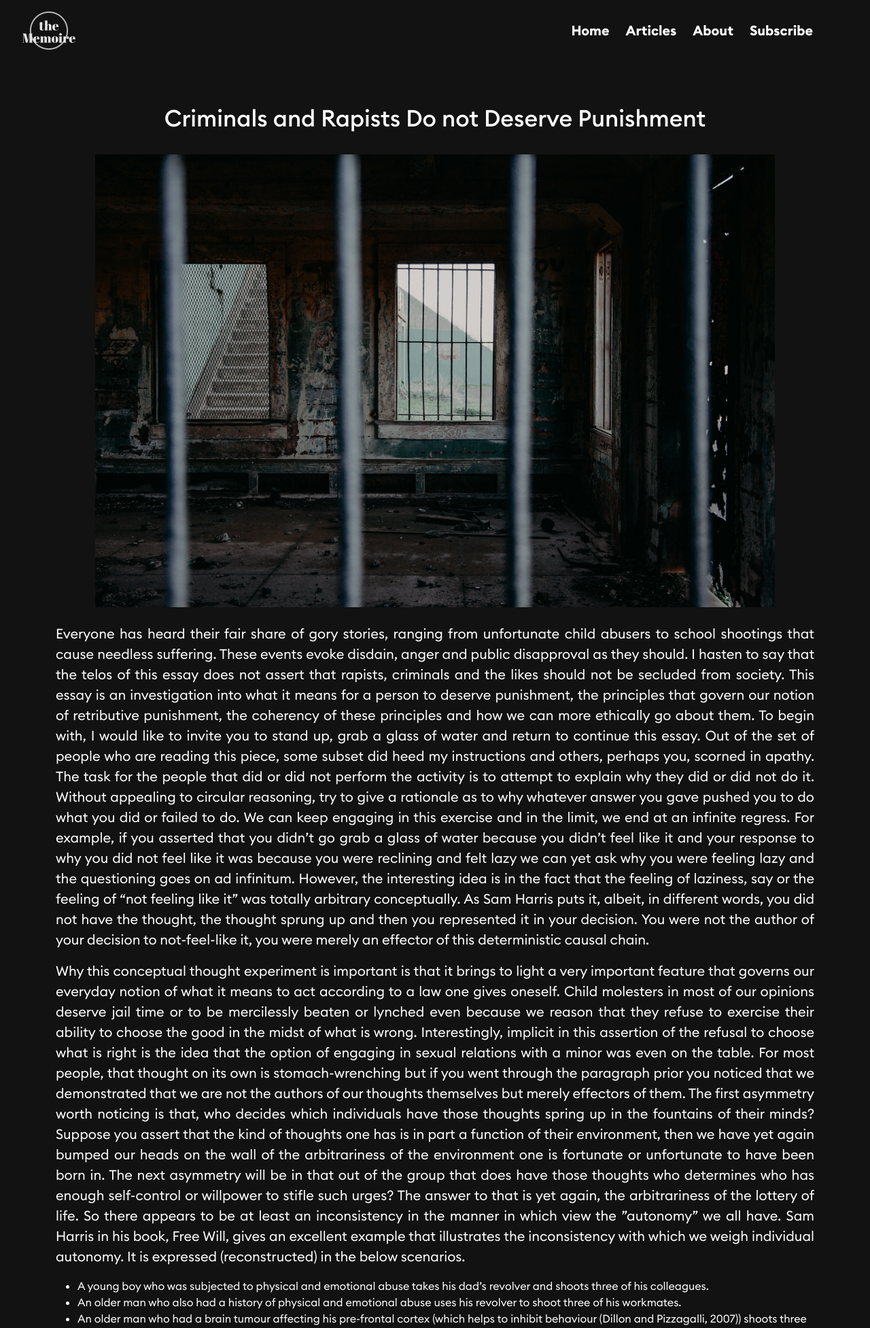
After one commit to baabashinelle/theMemoire, a PHP site: page /criminals.php in a window 1280 px wide. The commit adds this page. Shown: the top 1953 px of the page at 68% size. Run offline with PHP 8.4, Linux system fonts and the light colour scheme.

Commit message:
add article about Criminals

```diff
--- a/about.php
+++ b/about.php
@@ -4,7 +4,7 @@
     <meta charset="UTF-8" />
     <meta http-equiv="X-UA-Compatible" content="IE=edge" />
     <meta name="viewport" content="width=device-width, initial-scale=1.0" />
-    <title>Written By Larry - About</title>
+    <title>Written By Larry - About Me</title>
     <!--Favicon-->
     <link
       rel="shortcut icon"
--- /dev/null
+++ b/criminals.php
@@ -0,0 +1,246 @@
+<!DOCTYPE html>
+<html lang="en">
+  <head>
+    <meta charset="UTF-8" />
+    <meta http-equiv="X-UA-Compatible" content="IE=edge" />
+    <meta name="viewport" content="width=device-width, initial-scale=1.0" />
+    <title>Written By Larry - Criminals and Rapists</title>
+    <!--Favicon-->
+    <link
+      rel="shortcut icon"
+      href="assets/images/My project (1).png"
+      type="image/x-icon"
+    />
+
+    <!--Core CSS-->
+    <link rel="stylesheet" href="style.css" />
+
+    <!--Bootstrap CSS-->
+    <link
+      href="https://cdn.jsdelivr.net/npm/bootstrap@5.1.3/dist/css/bootstrap.min.css"
+      rel="stylesheet"
+      integrity="sha384-1BmE4kWBq78iYhFldvKuhfTAU6auU8tT94WrHftjDbrCEXSU1oBoqyl2QvZ6jIW3"
+      crossorigin="anonymous"
+    />
+
+    <!--Euclid font-->
+    <link href="fontseuclid/stylesheet.css" rel="stylesheet" type="text/css" />
+
+    <!--Font Awesome-->
+    <link rel="stylesheet" href="fontawesome/css/all.css" />
+
+    <!--Animate on scroll-->
+    <link rel="stylesheet" href="https://unpkg.com/aos@next/dist/aos.css" />
+  </head>
+  <body>
+    <nav class="navbar navbar-expand-lg navbar-light">
+      <div class="container-fluid">
+        <a class="navbar-brand logo" href="index.php"
+          ><img
+            src="assets/images/My project (1).png"
+              alt="The Memoire"
+              width="80"
+        /></a>
+        <button
+          class="navbar-toggler"
+          type="button"
+          data-bs-toggle="collapse"
+          data-bs-target="#navbarNavAltMarkup"
+          aria-controls="navbarNavAltMarkup"
+          aria-expanded="false"
+          aria-label="Toggle navigation"
+        >
+          <span class="navbar-toggler-icon"></span>
+        </button>
+        <div class="collapse navbar-collapse" id="navbarNavAltMarkup">
+          <div class="navbar-nav ms-auto navitems">
+            <a class="nav-link" href="index.php">Home</a>
+            <a class="nav-link" href="index.php">Articles</a>
+            <a class="nav-link" href="about.php">About</a>
+            <a class="nav-link" href="#footer">Subscribe</a>
+          </div>
+        </div>
+      </div>
+    </nav>
+
+    <section class="nima-sec">
+      <div class="container">
+        <h3 class="text-center pb-4">
+          Criminals and Rapists Do not Deserve Punishment
+        </h3>
+        <div class="text-center">
+          <img
+            src="assets/images/jail.jpg"
+            class="Jail"
+            width="1000"
+            alt=""
+          />
+        </div>
+        <p class="pt-4">
+          Everyone has heard their fair share of gory stories, ranging from unfortunate child abusers to
+          school shootings that cause needless suffering. These events evoke disdain, anger and public disapproval as they should. I hasten to say that the telos of this essay does not assert that rapists, criminals and the likes should not be secluded from society. This essay is an investigation into what it means for a person to deserve punishment, the principles that govern our notion of retributive punishment, the coherency of these principles and how we can more ethically go about them.
+          To begin with, I would like to invite you to stand up, grab a glass of water and return to continue this essay. Out of the set of people who are reading this piece, some subset did heed my instructions and others, perhaps you, scorned in apathy. The task for the people that did or did not perform the activity is to attempt to explain why they did or did not do it. Without appealing to circular reasoning, try to give a rationale as to why whatever answer you gave pushed you to do what you did or failed to do. We can keep engaging in this exercise and in the limit, we end at an infinite regress. For example, if you asserted that you didn’t go grab a glass of water because you didn’t feel like it and your response to why you did not feel like it was because you were reclining and felt lazy we can yet ask why you were feeling lazy and the questioning goes on ad infinitum. However, the interesting idea is in the fact that the feeling of laziness, say or the feeling of “not feeling like it” was totally arbitrary conceptually. As Sam Harris puts it, albeit, in different words, you did not have the thought, the thought sprung up and then you represented it in your decision. You were not the author of your decision to not-feel-like it, you were merely an effector of this deterministic causal chain.
+        </p>
+        <p>
+          Why this conceptual thought experiment is important is that it brings to light a very important feature that governs
+          our everyday notion of what it means to act according to a law one gives oneself. Child molesters in most of our
+          opinions deserve jail time or to be mercilessly beaten or lynched even because we reason that they refuse to
+          exercise their ability to choose the good in the midst of what is wrong. Interestingly, implicit in this assertion
+          of the refusal to choose what is right is the idea that the option of engaging in sexual relations with a minor was
+          even on the table. For most people, that thought on its own is stomach-wrenching but if you went through the paragraph
+          prior you noticed that we demonstrated that we are not the authors of our thoughts themselves but merely effectors of them.
+           The first asymmetry worth noticing is that, who decides which individuals have those thoughts spring up in the fountains
+           of their minds? Suppose you assert that the kind of thoughts one has is in part a function of their environment, then we
+            have yet again bumped our heads on the wall of the arbitrariness of the environment one is fortunate or unfortunate to
+            have been born in. The next asymmetry will be in that out of the group that does have those thoughts who determines who
+             has enough self-control or willpower to stifle such urges? The answer to that is yet again, the arbitrariness of the lottery
+             of life. So there appears to be at least an inconsistency in the manner in which view the ”autonomy” we all have. Sam Harris
+             in his book, Free Will, gives an excellent example that illustrates the inconsistency with which we weigh individual autonomy.
+             It is expressed (reconstructed) in the below scenarios.
+             <ul>
+                 <li>A young boy who was subjected to physical and emotional abuse takes his dad’s revolver and shoots three of his colleagues.</li>
+                 <li>An older man who also had a history of physical and emotional abuse uses his revolver to shoot three of his workmates.</li>
+                 <li>An older man who had a brain tumour affecting his pre-frontal cortex (which helps to inhibit behaviour (Dillon and Pizzagalli, 2007)) shoots three of his family members.</li>
+             </ul>
+             <p>
+                In many cases, we view scenarios 1 and 3 as individuals that are victims of circumstance. For scenario 3 we may assert that
+             the older man was a victim of his biology and hence it might not be morally sound to hold them as accountable as a person
+             who in our view, chooses to engage in this abhorrent act. Granted that not many criminals have tumours creeping over their
+             pre-frontal cortex, we can still make the argument that the older man in scenario 2 is a victim of a combination of his environment
+             and biology. The former because it is obvious that our external environment has a great impact on the way we see the world and
+             the latter because it is random who has the biological ability to stifle such desires. So the argument here is that there is no
+             conceptual difference between the individual who is supposedly a victim of his biology and the older individual who pulled the
+             trigger on his three workmates.
+             </p>
+        </p>
+        <p>
+          Consequentially, you might be wondering if this worldview shakes our justice system’s
+          foundation and you will be right because such a view does in fact question the moral grounds
+          of retributive justice. If thoughts are picked by sentient creatures from an abstract realm
+          of mental and biological processes that we are of no direct control of, then the moral accountancy
+          that the current justice system calls for is overpricing and may even be immoral. This doesn’t mean
+          that we must resort to chaotic virtueless mayhem or fatalistic tendencies. It is a call to look at
+          the perpetrators of “evil” acts with much more empathy than retributive justice currently provides.
+          This understanding does not trash the utility of locking dangerous people up. As Harris puts it, it is
+           perfectly coherent to agree that those who commit atrocious crimes are not themselves to be blamed and
+           still recognise that they must be secluded from society for a prosperous civilisation to ensue.
+        </p>
+        <p>
+          However, the important change of mentality is the switch from the notion of punishment
+          deservingness to a more empathetic view of the victims of circumstance. In Ghana, many criminals
+          are subjected to torturous and inhumane treatments. Even for the most heinous crimes, I argue that
+          it is in no way acceptable for a creature as sentient as a human to be subjected to such horror. To push
+          back by saying that the people who enact these torturous acts are effectors of their impulse is to say
+          that such individuals lack the ability to empathise even when flaws in their rationale for doing so are
+          presented. This ultimately lines up with the imperative with which we asserted makes imprisoning criminals
+          coherent- It is, do we want to allow individuals who are impermeable to reason and controlled by violent impulses
+           to be free to cause unnecessary suffering in a civilised society?
+        </p>
+        <p>Mr. Larry Asiwome Afun</p>
+        <p>University of Toronto</p>
+        <h2 class="text-center pt-4">Citations</h2>
+        <p>
+          Dillon, D.G. and Pizzagalli, D.A. (2007). Inhibition of Action, Thought, and Emotion: A Selective Neurobiological
+          Review. Applied & preventive psychology : journal of the American Association of Applied and Preventive Psychology,
+           [online] 12(3), pp.99–114. Available at: <a href="https://www.ncbi.nlm.nih.gov/pmc/articles/PMC2396584/">https:// www.ncbi.nlm.nih.gov/pmc/articles/PMC2396584/</a>.
+        </p>
+        <p>
+          Harris, S. (2012). Free will. New York: Free Press.
+        </p>
+      </div>
+    </section>
+
+    <!--Footer-->
+    <section class="footer-sec" id="footer">
+      <div class="container">
+        <div class="text-center">
+          <h3>Subscribe to receive latest updates!</h3>
+          <hr
+          width="300"
+          style="margin: auto"
+        />
+          <p class="pt-4">
+            In order not to miss out on my latest articles, subscribe to The Memoire now.
+          </p>
+          <!--<div class="input-group mb-3 pt-4">
+            <input
+              type="text"
+              class="form-control "
+              placeholder="Email Address"
+              required
+              aria-describedby="button-addon2"
+              style="width: 70px;"
+            />
+            <button
+              class=" btn-outline-secondary"
+              type="submit"
+              id="button-addon2"
+            >
+              Subscribe <i class="fas fa-paper-plane"></i>
+            </button>
+          </div>-->
+          <form action="index.php" method="POST">
+            <?php
+            $userEmail = ""; //first we leave this field blank
+            if(isset($_POST['subscribe'])){ //if subscribe button clicked
+               $userEmail = $_POST['email']; //getting user email
+               if(filter_var($userEmail, FILTER_VALIDATE_EMAIL)){ //validating user entered email
+                 $subject = "Thanks for subscribing!";
+                 $message = "Thanks for subscribing to The Memoire. You'll receive notifications on latest updates anytime I post!";
+                 $sender = "From: thememoirebylarry@gmail.com";
+                 if(mail($userEmail, $subject, $message, $sender )){ //php function to send mail
+                    ?>
+                    <!--Successful-->
+                 <div class="alert"> Thanks for Subscribing!</div>
+                 <?php
+                 $userEmail = "";
+                 }else{
+                     ?>
+                     <!-- Not Successful-->
+                 <div class="alert"> Failed to send email.</div>
+                 <?php
+                 }
+               }else{
+                 ?>
+                 <div class="alert"> <?php echo $userEmail?> is not valid.</div>
+                 <?php
+               }
+            }
+            ?>
+            <div class="input-group mb-3 pt-4">
+            <input
+              type="text"
+              class="form-control "
+              placeholder="Email Address" required
+              name="email"
+              value="<?php echo $userEmail ?>"
+              style="width: 70px;"
+            />
+            <button
+              class=" btn-outline-secondary"
+              type="submit"
+              name="subscribe"
+              value="subscribe"
+            >
+              Subscribe <i class="fas fa-paper-plane"></i>
+            </button>
+          </div>
+          </form>
+          <p>© The Memoire, 2022</p>
+        </div>
+      </div>
+    </section>
+    <!--For Bootstrap-->
+    <script
+      src="https://cdn.jsdelivr.net/npm/bootstrap@5.1.3/dist/js/bootstrap.bundle.min.js"
+      integrity="sha384-ka7Sk0Gln4gmtz2MlQnikT1wXgYsOg+OMhuP+IlRH9sENBO0LRn5q+8nbTov4+1p"
+      crossorigin="anonymous"
+    ></script>
+
+    <!--AOS-->
+    <script src="https://unpkg.com/aos@next/dist/aos.js"></script>
+    <script>
+      AOS.init();
+    </script>
+  </body>
+</html>
```
Also changed, not shown: index.php (+43 -0 lines), assets/images/jail.jpg (added).
